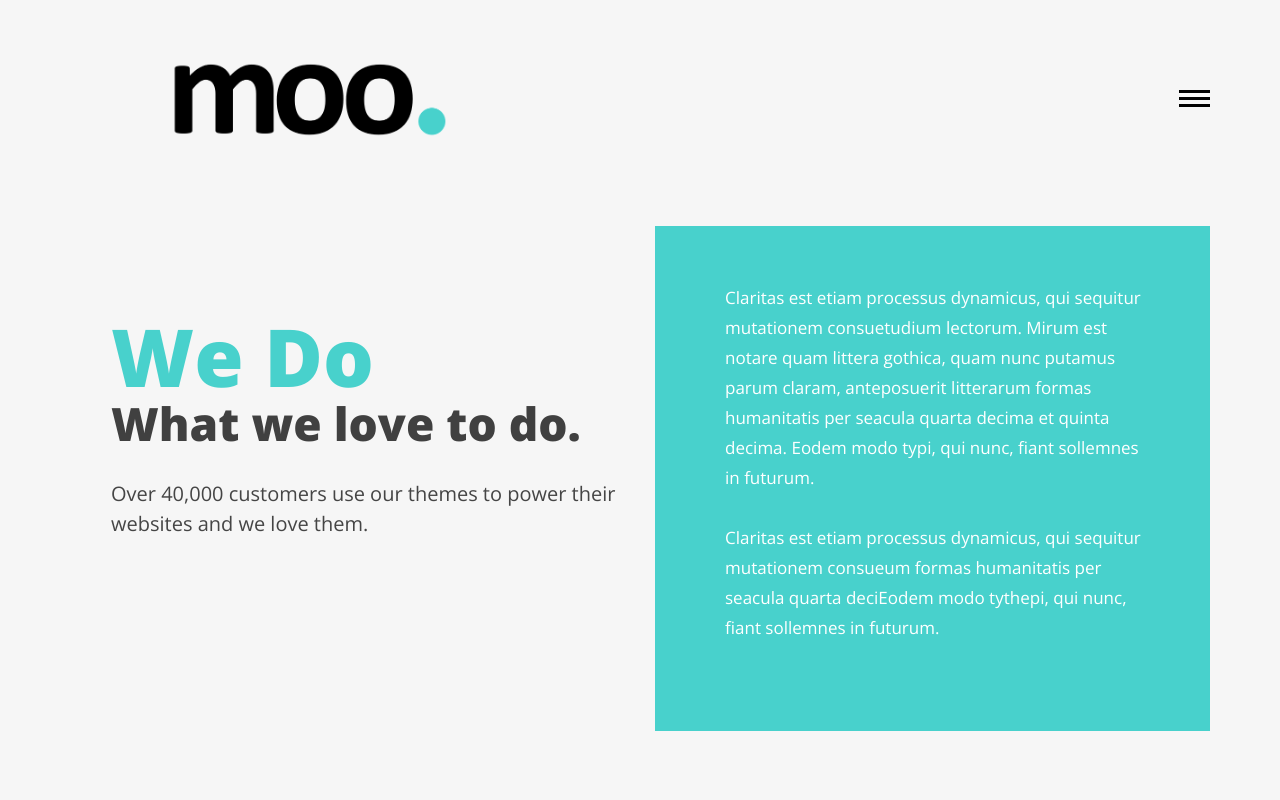
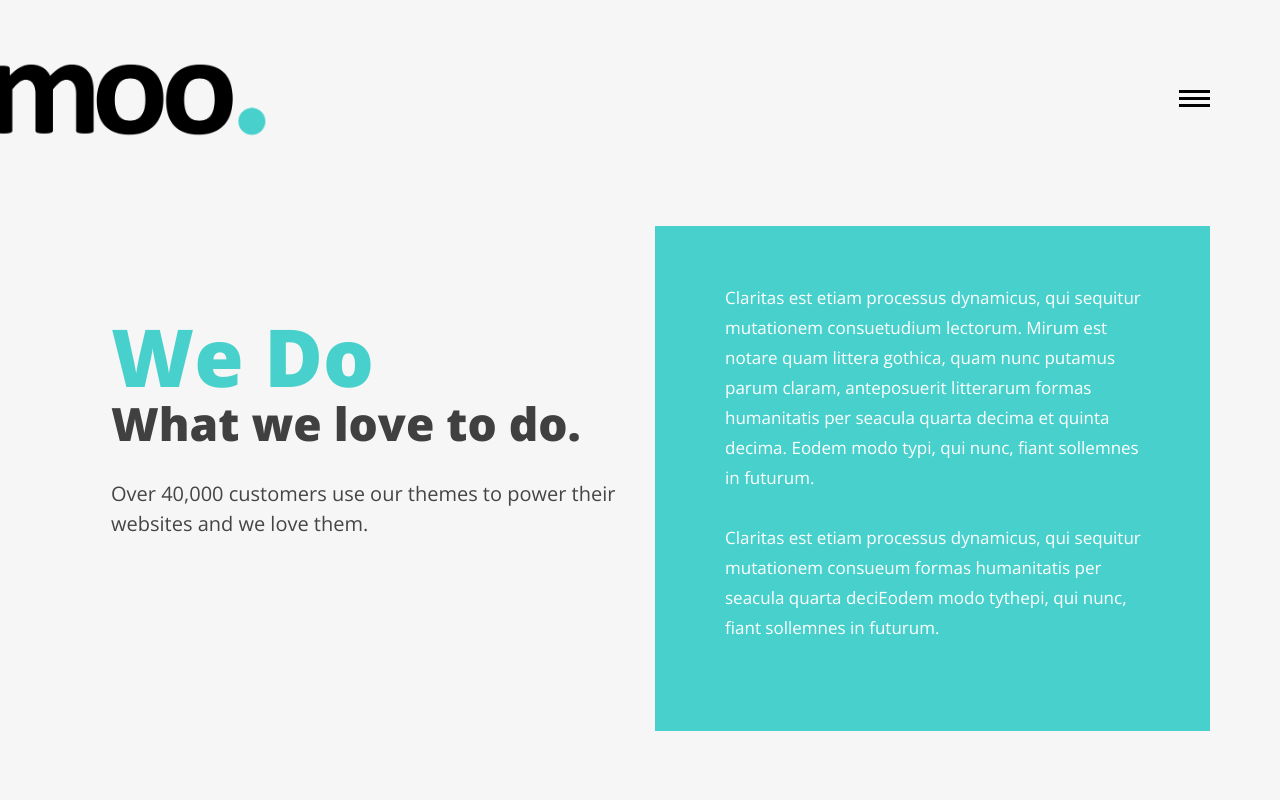
Before and after one commit to alex000625/moo, a plain HTML site: page about.html in a window 1280 px wide. Shown: the top 800 px of the page. Drawn offline with nearby package versions, Linux system fonts and the light colour scheme; a web font is replaced by a local one.

Commit message:
Update about.html

```diff
--- a/about.html
+++ b/about.html
@@ -64,7 +64,7 @@
 
                     	<h1>
 
-                        	<a href="index.html" title="moo"><img src="images/logo.png" title="moo" alt="moo" style = "transform: scale(0.45,0.45); margin-left: -2em; margin-top: -68px;"/></a>
+                        	<a href="index.html" title="moo"><img src="images/logo.png" title="moo" alt="moo" style = "transform: scale(0.45,0.45); margin-left: -7em; margin-top: -68px;"/></a>
 
                         </h1>
 
```
